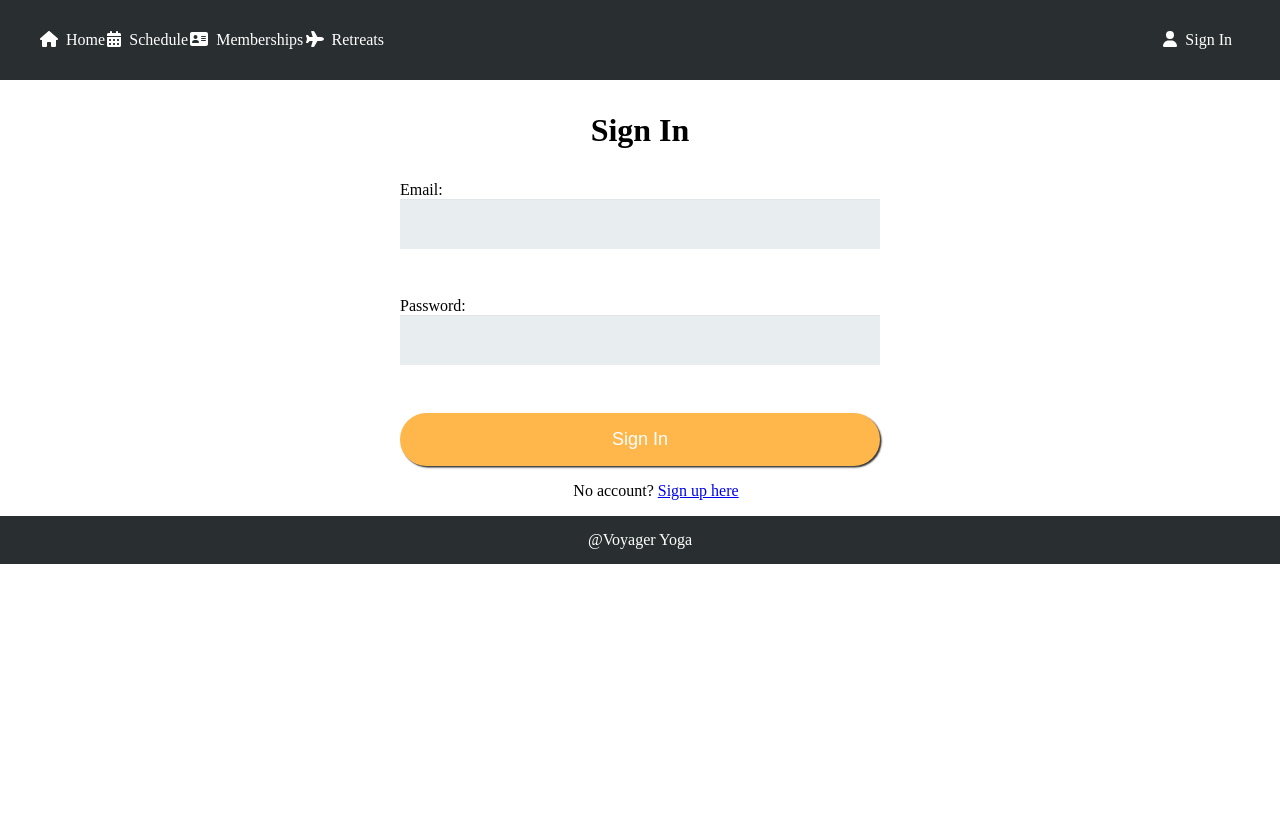
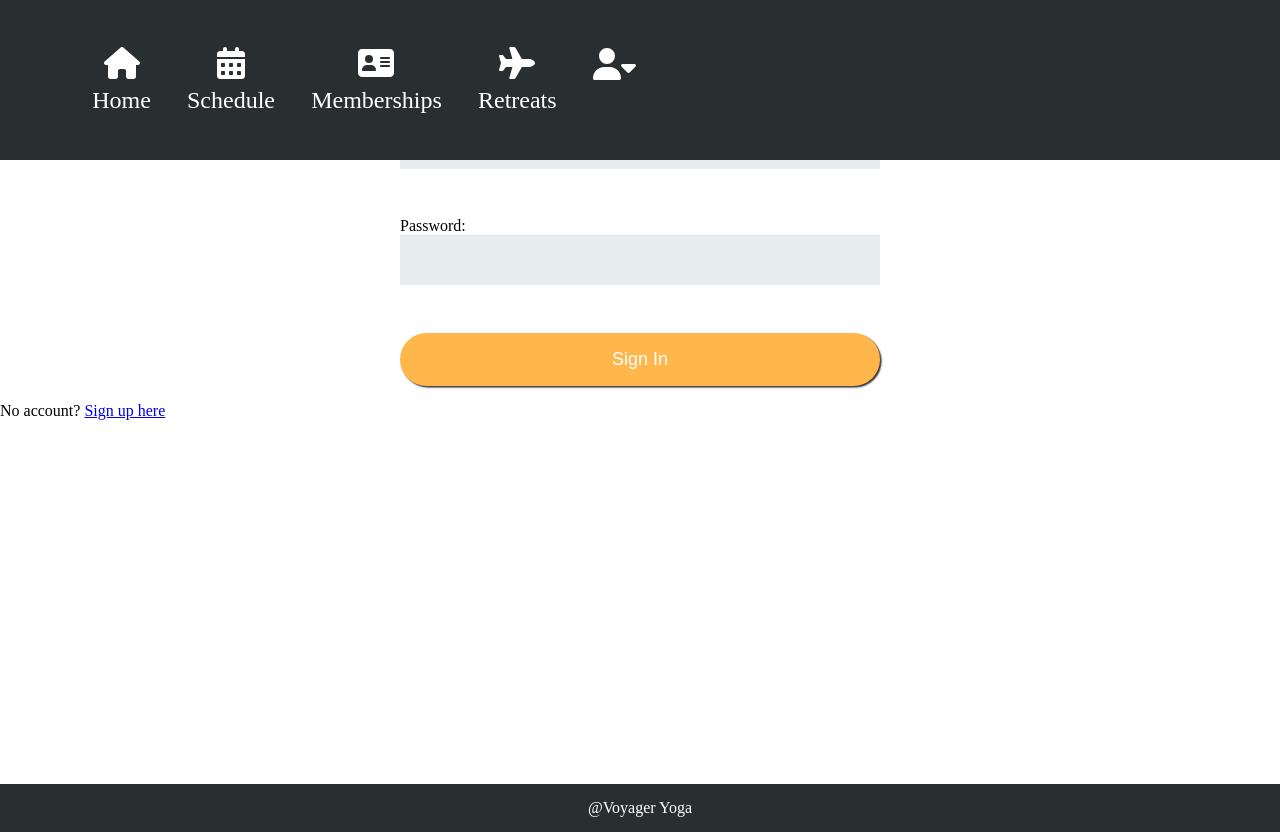
Before and after one commit to annaharbour/yoga-studio-commerce, a React (Create React App) app in the folder client/: page /login in a window 1280 px wide. Before the commit the page ends 800 px from the top, so only its background shows below. Built offline with nearby package versions, Linux system fonts and the light colour scheme.

Commit message:
navigation

```diff
--- a/client/src/App.css
+++ b/client/src/App.css
@@ -1,72 +1,106 @@
 * {
 	margin: 0;
 	box-sizing: border-box;
+
 }
 
 :root {
-	height: 100%;
+	height: 100vh;
 	margin: 0;
 	overflow-x: hidden;
 }
 
+body {
+	margin: 0;
+	padding: 0;
+	position: relative;
+	min-height: 100vh;
+}
+
 .App {
 	display: grid;
+	grid-template-rows: auto 1fr auto;
+	min-height: 100vh;
   }
 
+
 .nav {
-	position: sticky;
+	position: fixed;
 	top: 0;
 	z-index: 1000;
 	width: 100%;
-	height: 5rem;
+	height: 10rem;
 	background-color: #292f31;
 	color: white;
 	display: flex;
-	justify-content: space-between;
 	align-items: center;
+
 	ul {
+		margin: 2rem;
+		width: 50%;
 		list-style: none;
 		display: flex;
-		justify-content: space-between;
-		width: 30%;
+		justify-content: space-evenly;
+	}
+
+	.nav-item {
+		display: flex;
+		flex-direction: column;
+		align-items: center;
+		margin-right: 1rem;
+		cursor: pointer;
+		transition: transform 0.25s ease-in-out;
 	}
 	a {
 		display: inline-block;
 		color: white;
 		text-decoration: none;
+		text-align: center;
 	}
+
 	a:hover {
 		text-decoration: underline;
 	}
+
 	.nav-icon {
-		margin-right: 0.5rem;
-	}
-	.auth {
-		margin-left: auto;
-		margin-right: 3rem;
+		font-size: 2rem;
 	}
 
-	.dropdown-container {
-		position: relative;
+	.nav-text {
+		margin-top: 0.5rem;
+		font-size: 1.5rem;
+	}
+
+	.nav-item:hover {
+		transform: scale(1.2);
 	}
 
 	.user-links-dropdown {
+		border-bottom-left-radius: 1rem;
+		border-bottom-right-radius: 1rem;
 		background-color: #292f31;
-		position: absolute;
+		position: fixed;
+		z-index: 2000;
 		top: 100%;
-		left: 0;
-		display: block;
+		transform: translateX(-20%);
+		display: flex;
+		justify-content: center;
+		align-items: center;
+		width: 20rem;
 	}
 
 	.dropdown-link {
-		margin: 1rem;
+		position: relative;
+		padding: 1rem;
+		transition: background-color 0.3s ease;
+		border-radius: 1rem;
+		width: 90%;
+		box-sizing: border-box;
 	}
 
-	  .user-links-dropdown:first-child {
-		-webkit-border-radius: 5px 5px 0 0;
-		border-radius: 5px 0 0 5px;
+	.dropdown-link:hover {
+		background-color: #353b3d;
 	}
-
 }
 
 .content {
@@ -74,12 +108,13 @@
 	position: relative;
 	top: 0;
 	width: 100%;
+	min-height: 100vh;
 }
 
 img {
 	display: block;
 	width: 100%;
-	height: 50rem;
+	height: 100vh;
 	object-fit: cover;
 	object-position: center bottom;
 }
@@ -91,28 +126,23 @@ img {
 	left: 50%;
 	width: 100%;
 	text-align: center;
-	font-size: 10rem;
+	font-size: 5rem;
 	-webkit-text-fill-color: #f2ecf6;
 	-webkit-text-stroke: 3px #333;
 	text-shadow: 5px 1px 1px black;
 }
 
 .footer {
-	position: static;
-	width: 100vw;
+	width: 100%;
 	height: 3rem;
+	margin: 0;
 	bottom: 0;
 	background-color: #292f31;
 	color: white;
 	display: flex;
 	justify-content: center;
 	align-items: center;
-}
-
-.auth-link {
-	margin: 1rem;
-	text-align: center;
-	width: 100%;
+	position: absolute;
 }
 
 form {
@@ -143,18 +173,39 @@ form {
 		width: 100%;
 		padding: 1rem;
 		color: #fff;
-		background-color: #FFB74C;
+		background-color: #ffb74c;
 		font-size: 18px;
 		text-align: center;
 		border: none;
 		border-radius: 5rem;
 		border-width: 1px 1px 3px;
-		box-shadow: .1rem .1rem .1rem #333;
+		box-shadow: 0.1rem 0.1rem 0.1rem #333;
 	}
-
 }
 
 h1 {
 	margin: 2rem;
 	text-align: center;
 }
+
+@media (max-width: 1000px) {
+	.nav-text {
+		display: none;
+	}
+
+	.user-links-dropdown {
+		flex-direction: column;
+
+	}
+
+	.nav-item {
+		font-size: 0.5rem;
+	}
+	img {
+		height: 40rem;
+	}
+
+	.nav-icon:active {
+		transform: scale(1.2);
+	}
+}
--- a/client/src/components/Nav.jsx
+++ b/client/src/components/Nav.jsx
@@ -4,14 +4,14 @@ import { Link } from "react-router-dom";
 import { useLogoutMutation } from "../slices/usersSlice";
 import { logout } from "../slices/authSlice";
 import { FontAwesomeIcon } from "@fortawesome/react-fontawesome";
+import {toast} from 'react-toastify'
 import {
 	faHouse,
 	faUser,
 	faCalendarDays,
-	faCaretDown,
-	faCaretUp,
 	faAddressCard,
 	faPlane,
+	faCaretDown,
 } from "@fortawesome/free-solid-svg-icons";
 
 export default function Nav() {
@@ -29,59 +29,96 @@ export default function Nav() {
 			await logoutCall().unwrap();
 			dispatch(logout());
 		} catch (err) {
-			console.log(err);
+			toast.error(err?.data?.msg || err.message)
 		}
 	};
 
 	return (
 		<div className="nav">
 			<ul>
+				<li>
 					<Link to="/">
-					{" "}
+						<div className="nav-item">
 							<FontAwesomeIcon icon={faHouse} className="nav-icon" />
-					Home
+							<span className="nav-text">Home</span>
+						</div>
 					</Link>
+				</li>
+				<li>
 					<Link to="/schedule">
+						<div className="nav-item">
 							<FontAwesomeIcon icon={faCalendarDays} className="nav-icon" />
-					Schedule
+							<span className="nav-text">Schedule</span>
+						</div>
 					</Link>
+				</li>
+				<li>
 					<Link to="/memberships">
+						<div className="nav-item">
 							<FontAwesomeIcon icon={faAddressCard} className="nav-icon" />
-					Memberships
+							<span className="nav-text">Memberships</span>
+						</div>
 					</Link>
+				</li>
+				<li>
 					<Link to="/retreats">
+						<div className="nav-item">
 							<FontAwesomeIcon icon={faPlane} className="nav-icon" />
-					Retreats
+							<span className="nav-text">Retreats</span>
+						</div>
 					</Link>
-			</ul>
-			<div className="auth">
+				</li>
+				<li>
+					<div className="nav-item">
 						{userInfo ? (
-					<div className="dropdown-container">
+							<div onMouseEnter={toggleDropdown} onMouseLeave={toggleDropdown}>
 								<div
-							className={`user-links ${isDropdownOpen ? "active" : ""}`}
+									className={`user-links nav-icon ${
+										isDropdownOpen ? "active" : ""
+									}`}
 									onClick={toggleDropdown}>
-							<FontAwesomeIcon icon={faUser} className="nav-icon" />
+									<FontAwesomeIcon icon={faUser} />
+									<span className="nav-text">
+										<FontAwesomeIcon icon={faCaretDown} />
+									</span>
+								</div>
 
-							<FontAwesomeIcon
-								icon={!isDropdownOpen ? faCaretDown : faCaretUp}
-								className="nav-icon"
-							/>
-						</div>
 								{isDropdownOpen && (
 									<div className="user-links-dropdown">
-
-								<Link className="dropdown-link" to='/account'>Account</Link>
-								<Link className="dropdown-link" onClick={logoutHandler}>Logout</Link>
+										<Link className="dropdown-link" to="/account">
+											Account
+										</Link>
+										<Link className="dropdown-link" onClick={logoutHandler}>
+											Logout
+										</Link>
 									</div>
 								)}
 							</div>
 						) : (
-					<>
-						<FontAwesomeIcon icon={faUser} className="nav-icon" />
-						<Link to="/login">Sign In</Link>
-					</>
+							<div onMouseEnter={toggleDropdown} onMouseLeave={toggleDropdown}>
+								<div
+									className={`user-links nav-icon ${
+										isDropdownOpen ? "active" : ""
+									}`}
+									onClick={toggleDropdown}>
+									<FontAwesomeIcon icon={faUser} />
+									<span className="nav-text">
+										<FontAwesomeIcon icon={faCaretDown} />
+									</span>
+								</div>
+
+								{isDropdownOpen && (
+									<div className="user-links-dropdown">
+										<Link className="dropdown-link" to="/login">
+											Login
+										</Link>
+									</div>
 								)}
 							</div>
+						)}
+					</div>
+				</li>
+			</ul>
 		</div>
 	);
 }
--- a/client/src/components/auth/Profile.jsx
+++ b/client/src/components/auth/Profile.jsx
@@ -50,6 +50,7 @@ function Profile() {
 	};
 
 	return (
+		<div className="content">
 		<div className="form">
 			<h1>Account</h1>
 			<form onSubmit={submitHandler}>
@@ -94,6 +95,7 @@ function Profile() {
 				<button type="submit">Update Profile</button>
 			</form>
 		</div>
+		</div>
 	);
 }
 
--- a/client/src/slices/apiSlice.js
+++ b/client/src/slices/apiSlice.js
@@ -6,7 +6,6 @@ import { logout } from "./authSlice";
 const baseQuery = fetchBaseQuery({
 	baseUrl: BASE_URL,
 	prepareHeaders: (headers, { getState }) => {
-		console.log(getState())
 		if(getState().auth.userInfo !== null){
 		const token = getState().auth.userInfo.accessToken;
 		// If we have a token set in state, let's assume that we should be passing it.
--- a/client/src/slices/authSlice.js
+++ b/client/src/slices/authSlice.js
@@ -11,7 +11,6 @@ const authSlice = createSlice({
 	initialState,
 	reducers: {
 		setCredentials: (state, action) => {
-			console.log(action)
 			state.userInfo = action.payload;
 			localStorage.setItem("userInfo", JSON.stringify(action.payload));
 		},
```
Lines whose indentation alone changed are shown as unchanged.
